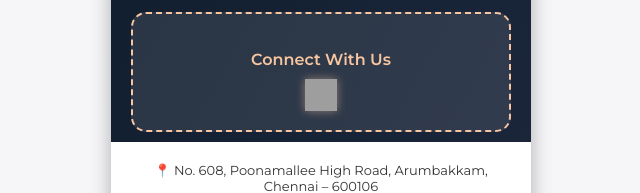
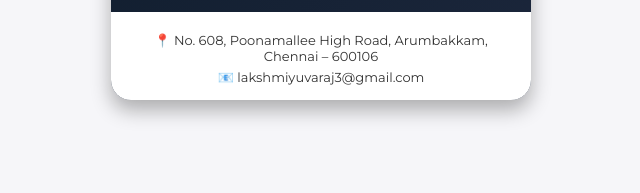
Before and after one commit to yakash4658r/lakshya1, a plain HTML site: page index.html in a window 1280 px wide. Shown: the part 554-747 px from the top of the page, without its empty margins (319-959 px from the left). Drawn offline with Linux system fonts and the light colour scheme; grey boxes are pictures that could not be loaded.

Commit message:
Update index.html

```diff
--- a/index.html
+++ b/index.html
@@ -207,16 +207,6 @@
       </div>
     </div>
 
-    <!-- Socials -->
-    <div class="socials">
-      <h4>Connect With Us</h4>
-      <div class="social-icons">
-        <a href="https://instagram.com/lakshya1" target="_blank">
-          <img src="https://cdn-icons-png.flaticon.com/512/733/733558.png" alt="Instagram">
-        </a>
-
-      </div>
-    </div>
 
     <!-- Footer -->
     <div class="footer">
```
